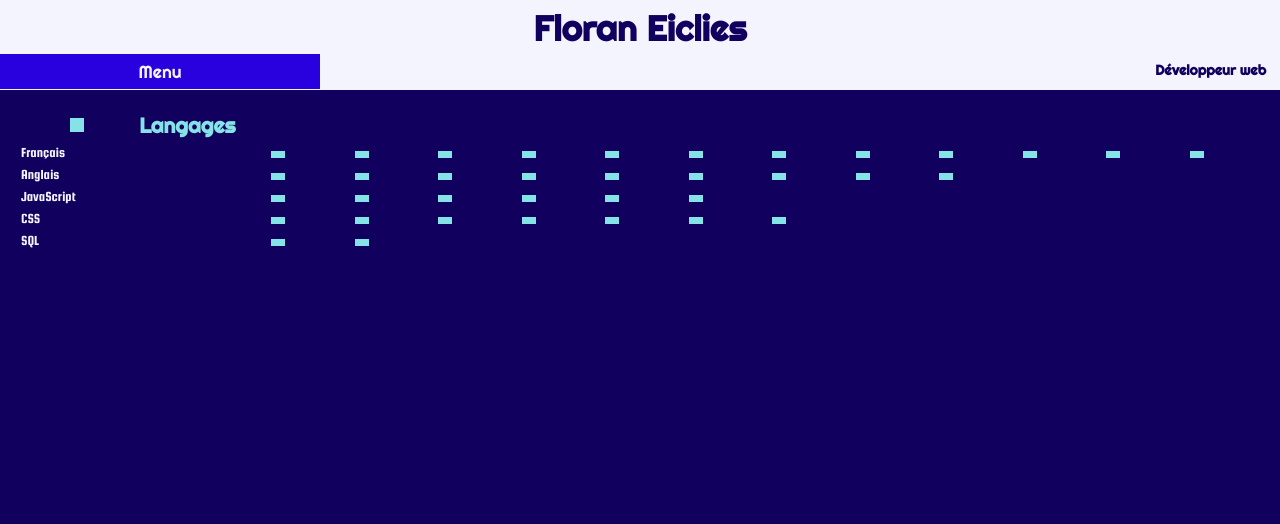
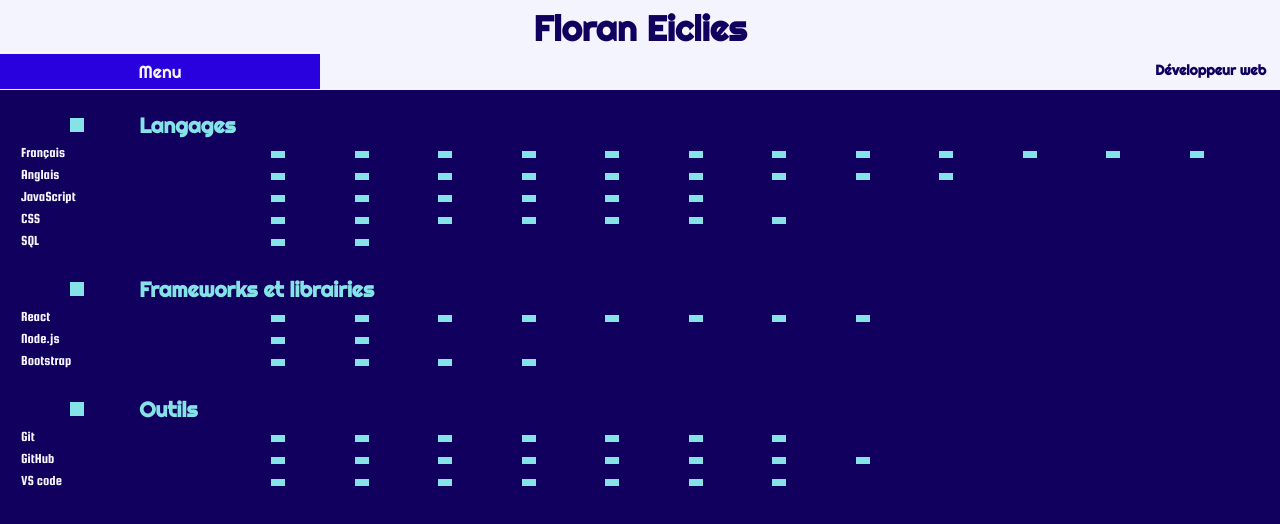
Before and after one commit to e-floran/onlinecv, a React (Create React App) app: page /skills in a window 1280 px wide. Shown: the top 524 px of the page. Built offline with nearby package versions, Linux system fonts and the light colour scheme.

Commit message:
added frameworks and tools

```diff
--- /dev/null
+++ b/src/components/skills/Frameworks.jsx
@@ -0,0 +1,35 @@
+import Skill from "./Skill";
+
+function Frameworks(){
+    const myFrameworks=[
+        {
+            name:"React",
+            level:8,
+        },
+        {
+            name:"Node.js",
+            level:2,
+        },
+        {
+            name:"Bootstrap",
+            level:4,
+        },
+    ]
+    const frameworks=[];
+    for (let i=0;i<myFrameworks.length;i++) {
+        frameworks.push(<Skill name={myFrameworks[i].name} level={myFrameworks[i].level}/>);
+    };
+    return(
+        <section className="skillset">
+            <article className="sectionTitle">
+                <div className="pulsarContainer">
+                    <div className="pulsar"></div>
+                </div>
+                <h3>Frameworks et librairies</h3>
+            </article>
+            {frameworks}
+        </section>
+    )
+};
+
+export default Frameworks;
--- a/src/components/skills/Langages.jsx
+++ b/src/components/skills/Langages.jsx
@@ -28,7 +28,7 @@ function Langages(){
         langages.push(<Skill name={myLangages[i].name} level={myLangages[i].level}/>);
     };
     return(
-        <section className="langages">
+        <section className="skillset">
             <article className="sectionTitle">
                 <div className="pulsarContainer">
                     <div className="pulsar"></div>
--- /dev/null
+++ b/src/components/skills/Tools.jsx
@@ -0,0 +1,35 @@
+import Skill from "./Skill";
+
+function Tools(){
+    const myTools=[
+        {
+            name:"Git",
+            level:7,
+        },
+        {
+            name:"GitHub",
+            level:8,
+        },
+        {
+            name:"VS code",
+            level:7,
+        },
+    ]
+    const tools=[];
+    for (let i=0;i<myTools.length;i++) {
+        tools.push(<Skill name={myTools[i].name} level={myTools[i].level}/>);
+    };
+    return(
+        <section className="skillset">
+            <article className="sectionTitle">
+                <div className="pulsarContainer">
+                    <div className="pulsar"></div>
+                </div>
+                <h3>Outils</h3>
+            </article>
+            {tools}
+        </section>
+    )
+};
+
+export default Tools;
--- a/src/pages/Skills.jsx
+++ b/src/pages/Skills.jsx
@@ -1,9 +1,13 @@
 import Langages from "../components/skills/Langages";
+import Frameworks from "../components/skills/Frameworks";
+import Tools from "../components/skills/Tools";
 import "../style/skills.css";
 function Skills(){
     return(
         <div className="skillsContainer">
             <Langages />
+            <Frameworks />
+            <Tools />
         </div>
     )
 };
--- a/src/style/skills.css
+++ b/src/style/skills.css
@@ -25,7 +25,7 @@ h3 {
   padding: 0;
   margin: 0;
 }
-.langages {
+.skillset {
   width: 100%;
   padding: 0 1rem;
   margin: 0 0 1.5rem 0;
```
